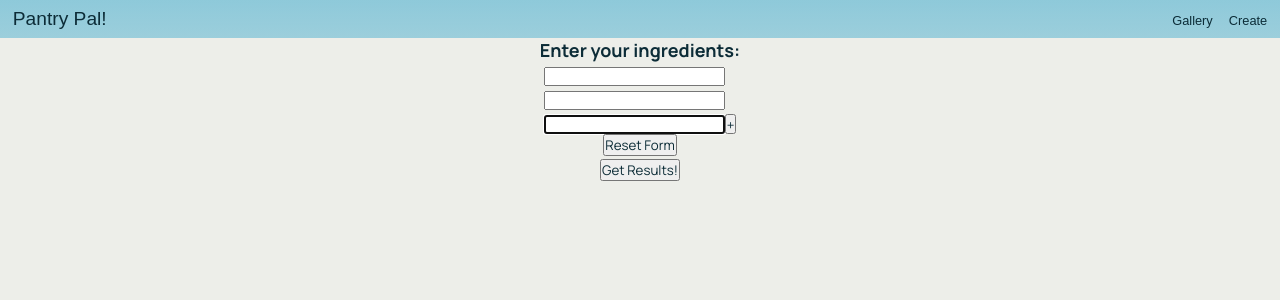
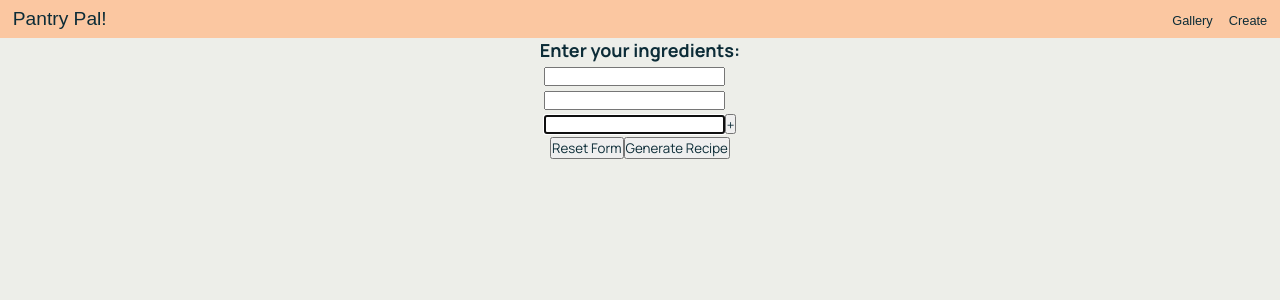
Before and after one commit to tyousofine/pantrypal, a React (Create React App) app in the folder client/: page /generate in a window 1280 px wide. Shown: the top 300 px of the page. Built offline with nearby package versions, Linux system fonts and the light colour scheme; a web font is replaced by a local one.

Commit message:
restructuring components

```diff
--- a/client/src/components/IngredientsForm/index.js
+++ b/client/src/components/IngredientsForm/index.js
@@ -29,6 +29,11 @@ export default function IngredientsForm() {
         setIngredients(initialState)
     }
 
+    const formSubmitHandler = (e) => {
+        e.preventDefault();
+
+    }
+
 
 
     return (
@@ -50,8 +55,11 @@ export default function IngredientsForm() {
                 <button style={{ height: '20px' }} onClick={addIngredient}>+</button>
             </div>
 
-            <button onClick={resetForm}>Reset Form</button>
-            <RecipeRequest ingredients={ingredients} />
+            <div>
+                <button onClick={resetForm}>Reset Form</button>
+                <button onClick={formSubmitHandler}>Generate Recipe</button>
+            </div>
+            {/* <RecipeRequest ingredients={ingredients} /> */}
 
         </div>
     );
--- a/client/src/components/IngredientsForm/styles.scss
+++ b/client/src/components/IngredientsForm/styles.scss
@@ -1,7 +1,6 @@
 @import "../../styles/variables.scss";
 
 .container-form-results {
-  height: 100%;
   background-color: $bg-color;
   display: flex;
   flex-direction: column;
--- a/client/src/components/NavBar/styles.scss
+++ b/client/src/components/NavBar/styles.scss
@@ -4,7 +4,7 @@
   display: flex;
   justify-content: space-between;
   padding: 0.5rem 0.8rem;
-  box-shadow: 0px 10px 23px 0px grey;
+  background-color: $button-color;
 
   a {
     text-decoration: none;
--- a/client/src/pages/Landing/styles.scss
+++ b/client/src/pages/Landing/styles.scss
@@ -10,6 +10,12 @@
   flex-direction: column;
   align-items: center;
   background-color: transparent;
+  background: linear-gradient(
+    rgba(131, 196, 214, 0.7) 0%,
+    rgba(237, 238, 233, 1) 40%,
+    rgba(237, 238, 233, 1) 95%,
+    rgba(131, 196, 214, 0.7) 100%
+  );
 
   .container-hero {
     height: 30vh;
--- a/client/src/styles/index.scss
+++ b/client/src/styles/index.scss
@@ -16,12 +16,7 @@ body {
   width: 100vw;
   height: 100vh;
   background-color: $bg-color;
-  background: linear-gradient(
-    rgba(131, 196, 214, 0.7) 0%,
-    rgba(237, 238, 233, 1) 40%,
-    rgba(237, 238, 233, 1) 95%,
-    rgba(131, 196, 214, 0.7) 100%
-  );
+
   color: $font-color;
   font-family: "Manrope";
 }
```
Also changed, not shown: client/src/components/Credits/index.js (added, +9 -0 lines), client/src/components/Hero/index.js (added, +11 -0 lines), client/src/components/Hero/styles.scss (added, +19 -0 lines), client/src/components/ImageRequest/index.js (added, +7 -0 lines).
